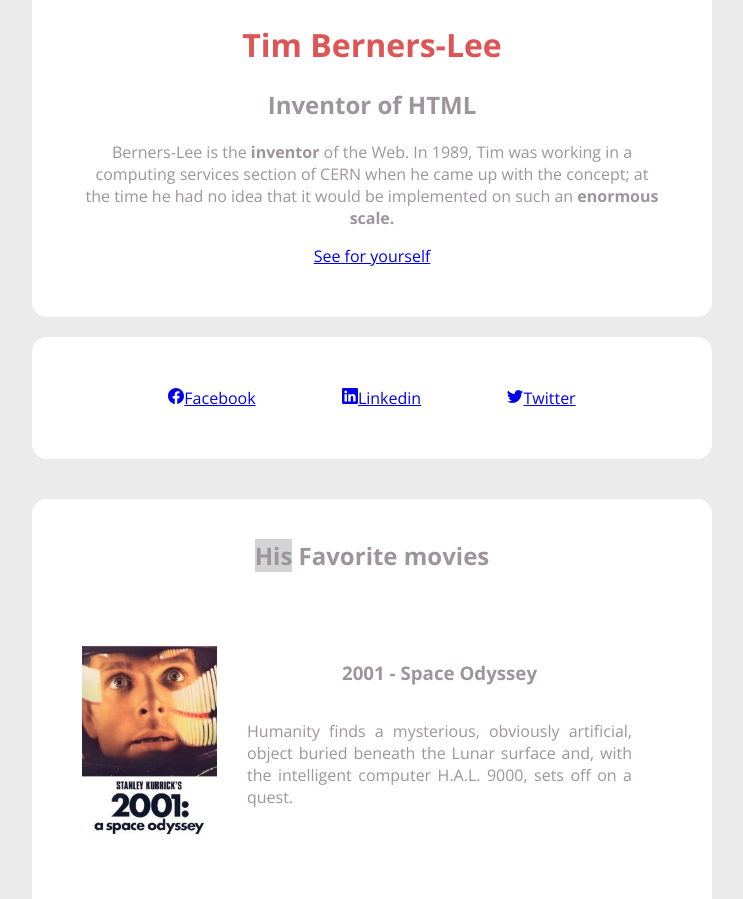
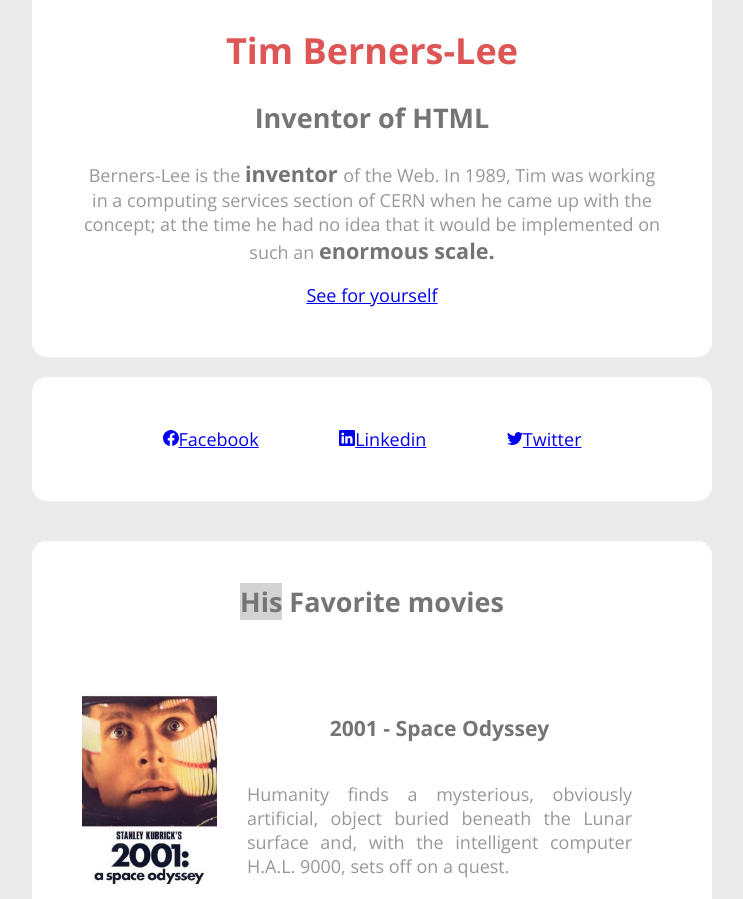
Before and after one commit to OliviaDemaret/tim-berners-lee, a plain HTML site: page index.html in a window 1280 px wide. Shown: the part 397-1296 px from the top of the page, without its empty margins (268-1011 px from the left). Drawn offline with nearby package versions, Linux system fonts and the light colour scheme.

Commit message:
style.css

```diff
--- a/style.css
+++ b/style.css
@@ -2,6 +2,7 @@
 
 body {
   font-family: "Open Sans";
+  font-size: 18px;
   color: #9d959a;
   background-color: #ebebeb;
   display: flex;
@@ -24,10 +25,13 @@ header {
   text-align: center;
 }
 h2 {
+  color: #757577;
   text-align: center;
 }
 .bold {
+  color: #757577;
   font-weight: bold;
+  font-size: larger;
 }
 
 #reseaux {
@@ -59,6 +63,7 @@ h2 {
 }
 
 h3 {
+  color: #757577;
   text-align: center;
 }
 
```
